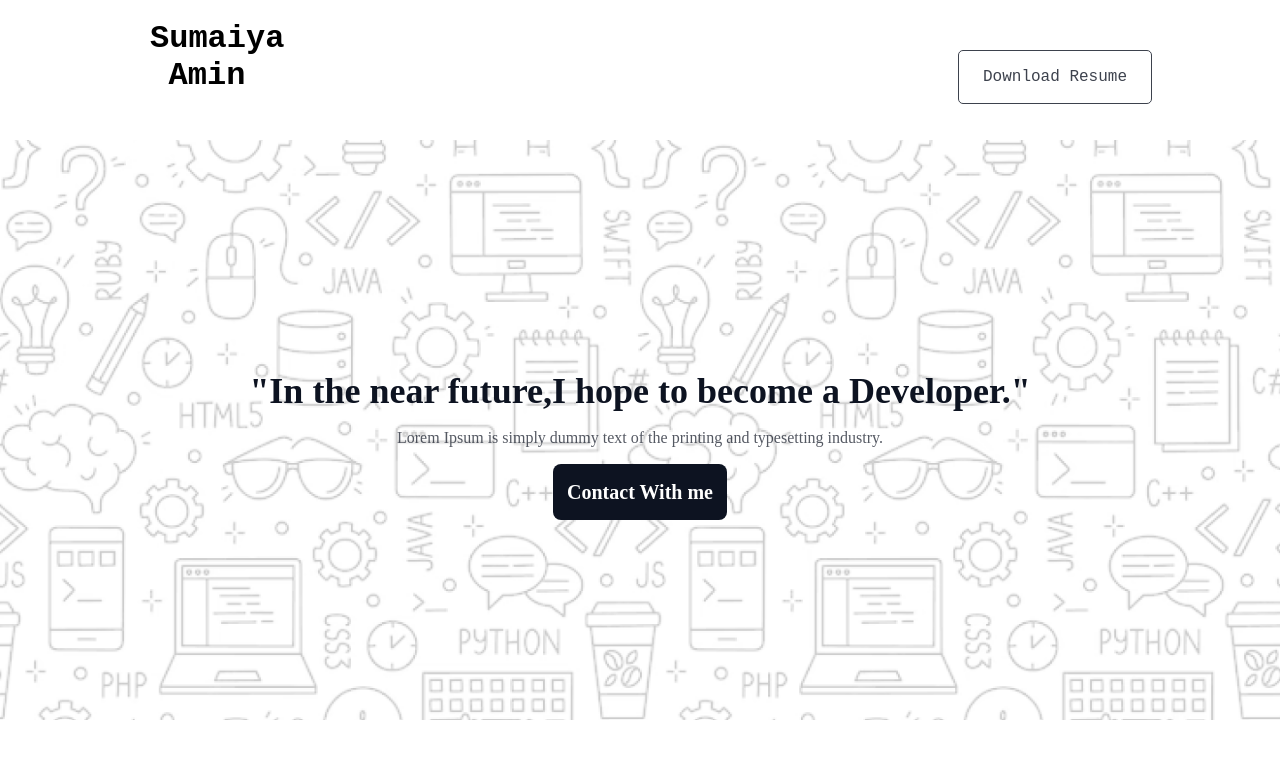
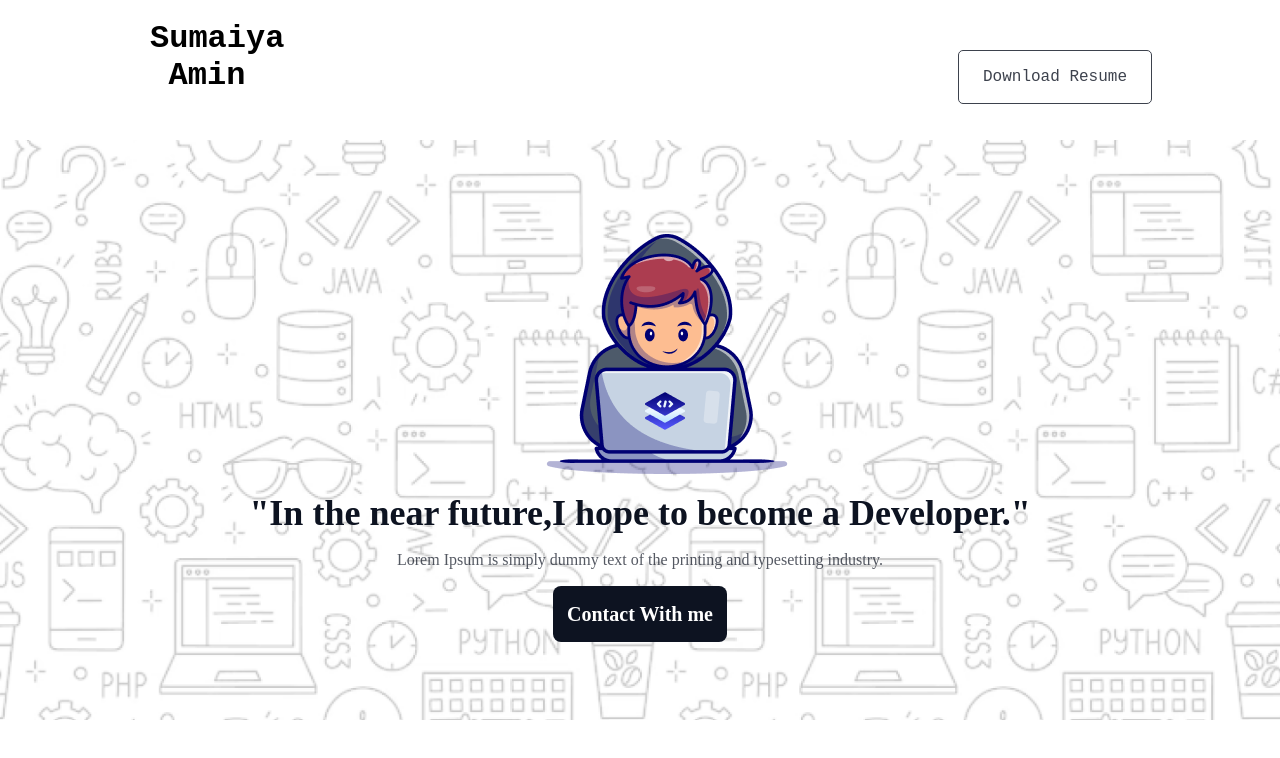
Before and after one commit to sumaiyaamin/prohero-assignment1, a plain HTML site: page index.html in a window 1280 px wide. Drawn offline with Linux system fonts and the light colour scheme; a web font is replaced by a local one.

Commit message:
icon added

```diff
--- a/index.html
+++ b/index.html
@@ -19,6 +19,7 @@
 
 <section id="hero">
   <div class="hero-content">
+    <div class="icon"> <img src="assets/Group.png" alt="hero_pic"></div>
       <h2 class="title">"In the near future,I hope to become a Developer."</h2>
       <p class="subtitle">Lorem Ipsum is simply dummy text of the printing and typesetting industry.</p>
       <div class="btn-container"><a href="#" class="btn" >Contact With me</a></div>
--- a/styles/styles.css
+++ b/styles/styles.css
@@ -100,3 +100,6 @@ text-align: center;
   .btn-container{
    text-align: center;
   }
+  #hero .hero-content .icon{
+    margin-left: 350px;
+  }
```
